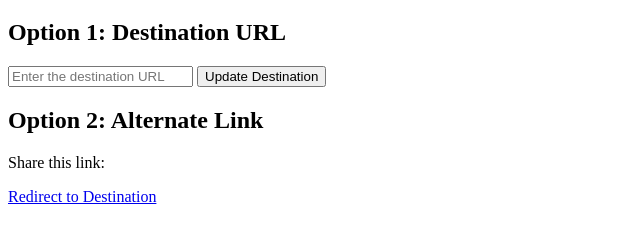
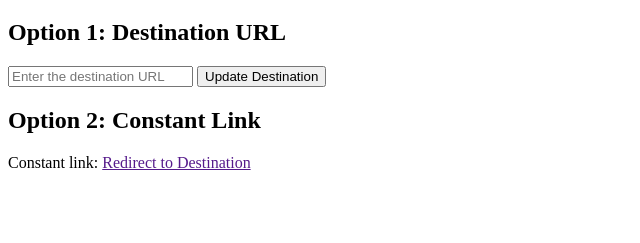
Before and after one commit to alokrajcse/red2.io, a plain HTML site: page index.html in a window 1280 px wide. Shown: the part 61-304 px from the top of the page, without its empty margins (0-640 px from the left). Drawn offline with Linux system fonts and the light colour scheme.

Commit message:
Update index.html

```diff
--- a/index.html
+++ b/index.html
@@ -5,7 +5,7 @@
   <script>
     function updateDestinationUrl() {
       var destinationUrl = document.getElementById('destination-url').value;
-      window.localStorage.setItem('destinationUrl', destinationUrl);
+      document.getElementById('constant-link').href = destinationUrl;
     }
   </script>
 </head>
@@ -16,8 +16,7 @@
   <input type="text" id="destination-url" placeholder="Enter the destination URL">
   <button onclick="updateDestinationUrl()">Update Destination</button>
 
-  <h2>Option 2: Alternate Link</h2>
-  <p>Share this link:</p>
-  <p><a href="redirect.html">Redirect to Destination</a></p>
+  <h2>Option 2: Constant Link</h2>
+  <p>Constant link: <a id="constant-link" href="">Redirect to Destination</a></p>
 </body>
 </html>
```
